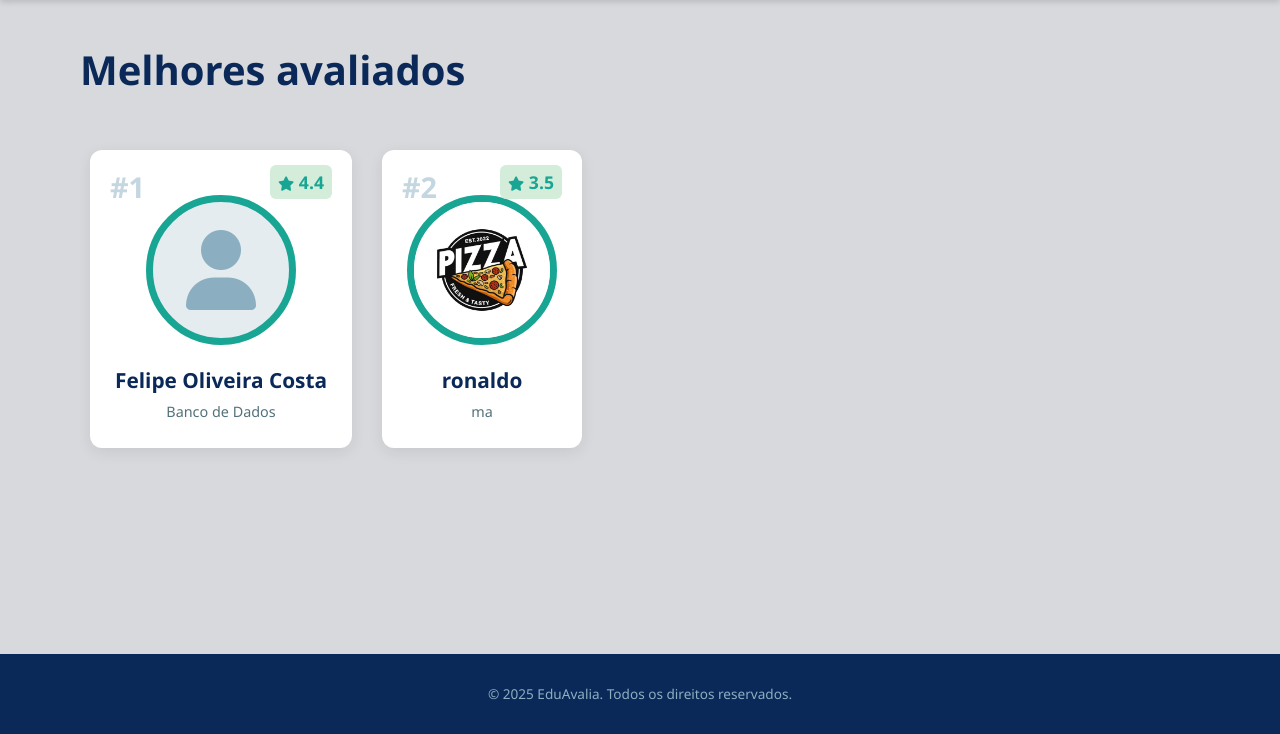
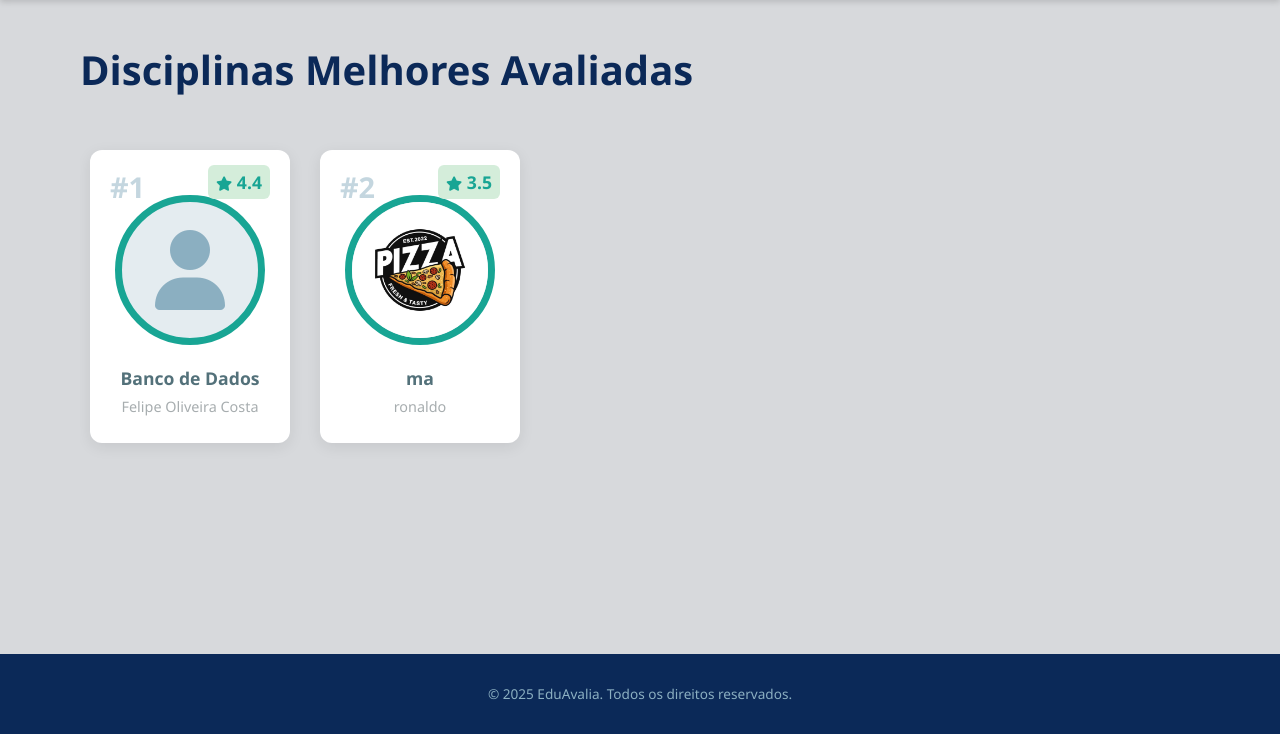
Before and after one commit to MEDEIROSkaiki/avaliacao_professores, a Django app: page /ranking/ in a window 1280 px wide. Shown: the part 66-800 px from the top of the page. Run offline with Django 5.2, Linux system fonts and the light colour scheme; a user stored in the database is signed in; data comes from the database, SQL or seed files in the repository; both versions use the stored data as it was after the commit.

Commit message:
mudanças quase finais

```diff
--- a/avaliacoes/templates/avaliacoes/ranking_geral.html
+++ b/avaliacoes/templates/avaliacoes/ranking_geral.html
@@ -4,12 +4,12 @@
 {% block content %}
 
 <style>
-    /* CSS para o carrossel de ranking */
+    /* ... (Todo o seu CSS de .ranking-container, .ranking-carousel, etc. continua o mesmo) ... */
     .ranking-container {
         width: 100%;
         max-width: 1200px;
         margin: 40px auto;
-        padding: 0 40px; /* Espaço para as setas não ficarem coladas */
+        padding: 0 40px;
         box-sizing: border-box;
     }
 
@@ -23,32 +23,27 @@
     .ranking-carousel {
         display: flex;
         gap: 30px;
-        overflow-x: auto; /* <--- ISSO CRIA O SCROLL HORIZONTAL */
-        padding: 20px 10px; /* Espaço para a sombra do card */
-
-        /* Melhora o scroll em touch-screens */
+        overflow-x: auto;
+        padding: 20px 10px;
         -webkit-overflow-scrolling: touch;
-
-        /* Esconde a barra de scroll (opcional, mas mais bonito) */
-        scrollbar-width: none; /* Firefox */
-        -ms-overflow-style: none;  /* IE e Edge */
+        scrollbar-width: none;
+        -ms-overflow-style: none;
     }
     .ranking-carousel::-webkit-scrollbar {
-        display: none; /* Chrome, Safari e Opera */
+        display: none;
     }
 
     .ranking-card {
-        flex: 0 0 280px; /* Não encolhe, não cresce, base de 280px */
+        flex: 0 0 280px;
         background-color: #fff;
         border-radius: 12px;
         box-shadow: 0 4px 15px rgba(0, 0, 0, 0.08);
         padding: 25px;
         text-align: center;
         transition: transform 0.3s ease, box-shadow 0.3s ease;
-        position: relative; /* Para o número do ranking */
+        position: relative;
     }
 
-    /* Simula o card "central" da sua imagem */
     .ranking-card:hover,
     .ranking-card.active {
         transform: scale(1.05);
@@ -56,7 +51,6 @@
         border: 2px solid var(--verde);
     }
 
-    /* Número do Ranking (ex: #1) */
     .ranking-number {
         position: absolute;
         top: 15px;
@@ -67,7 +61,6 @@
         opacity: 0.5;
     }
 
-    /* Média de Notas (ex: 9.8) */
     .ranking-score {
         position: absolute;
         top: 15px;
@@ -90,8 +83,6 @@
         justify-content: center;
         font-size: 5rem;
         color: var(--azul-acinzentado);
-
-        /* Borda verde (como na sua imagem) */
         border: 7px solid var(--verde);
         background-color: var(--painel-central);
     }
@@ -111,20 +102,29 @@
     }
 
     .ranking-card p {
+        font-size: 1.1rem; /* Aumentado */
+        color: var(--verde-escuro-letras);
+        margin-top: 5px;
+        font-weight: 600; /* Destaque */
+    }
+    /* NOVO: Estilo para o nome do professor (menor) */
+    .ranking-card .professor-name {
         font-size: 0.9rem;
-        color: var(--verde-escuro-letras);
+        color: var(--cinza-escuro-letras);
+        font-weight: 500;
         margin-top: 5px;
     }
 
 </style>
 
 <main class="ranking-container">
-    <h1>Melhores avaliados</h1>
+    <h1>Disciplinas Melhores Avaliadas</h1>
 
     <div class="ranking-carousel">
 
-        {% for professor in professores_ranking %}
-        <a href="{% url 'detalhes_professor' professor.id %}" style="text-decoration: none;">
+        {% for dp in ranking_disciplinas %}
+
+        <a href="{% url 'detalhes_professor' dp.pessoa.professor.id %}" style="text-decoration: none;">
             <div class="ranking-card">
 
                 <div class="ranking-number">
@@ -133,32 +133,25 @@
 
                 <div class="ranking-score">
                     <i class="fa-solid fa-star" style="font-size: 0.9rem;"></i>
-                    {{ professor.media_nota|floatformat:1 }}
+                    {{ dp.media_nota|floatformat:1 }}
                 </div>
 
                 <div class="ranking-card-image">
-                    {% if professor.foto %}
-                        <img src="{{ professor.foto.url }}" alt="Foto de {{ professor.user.get_full_name }}">
+                    {% if dp.pessoa.professor.foto %}
+                        <img src="{{ dp.pessoa.professor.foto.url }}" alt="Foto de {{ dp.pessoa.get_full_name }}">
                     {% else %}
                         <i class="fa-solid fa-user"></i>
                     {% endif %}
                 </div>
 
-                <h3>{{ professor.user.get_full_name }}</h3>
+                <p>{{ dp.disciplina.nome }}</p>
 
-                <p>
-                    {% for dp in professor.user.disciplinas_pessoa.all %}
-                        {{ dp.disciplina.nome }}
-                        {% if not forloop.last %}, {% endif %}
-                    {% empty %}
-                        Professor
-                    {% endfor %}
-                </p>
+                <h3 class="professor-name">{{ dp.pessoa.get_full_name }}</h3>
 
             </div>
         </a>
         {% empty %}
-            <p style="color: var(--verde-escuro-letras);">Nenhum professor foi avaliado ainda.</p>
+            <p style="color: var(--verde-escuro-letras);">Nenhuma disciplina foi avaliada ainda.</p>
         {% endfor %}
         </div>
 </main>
--- a/avaliacoes/templates/base.html
+++ b/avaliacoes/templates/base.html
@@ -713,7 +713,20 @@
           </nav>
 
           <div class="sidebar-logout">
-            <a href="{% url 'logout' %}">Sair</a>
+            <form action="{% url 'logout' %}" method="post" style="display: inline;">
+              {% csrf_token %}
+              <button type="submit" style="
+            background: none;
+            border: none;
+            color: var(--cinza-escuro-letras);
+            font-weight: 500;
+            font-size: 1rem;
+            cursor: pointer;
+            padding: 0;
+            font-family: inherit;">
+                Sair
+              </button>
+            </form>
           </div>
         </div>
 
@@ -775,5 +788,4 @@
   </script>
 
 </body>
-
 </html>
--- a/avaliacoes/views.py
+++ b/avaliacoes/views.py
@@ -577,26 +577,33 @@ def salvar_comentario_api(request):
 # ============================================================
 # NOVA FUNÇÃO (ranking_geral) COMEÇA AQUI, FORA DA ANTERIOR
 # ============================================================
+# Em avaliacoes/views.py
+
 @login_required(login_url='login')
 def ranking_geral(request):
 
-    # 1. Anota a média de notas em cada professor
-    professores_avaliados = Professor.objects.annotate(
-        media_nota=Avg('user__disciplinas_pessoa__avaliacoes__categorias_avaliacao__nota')
+    # 1. A unidade de ranking agora é a 'DisciplinaPessoa' (a turma)
+    #    Anotamos a média de notas em cada 'DisciplinaPessoa'
+    ranking = DisciplinaPessoa.objects.annotate(
+        media_nota=Avg('avaliacoes__categorias_avaliacao__nota')
     )
 
     # 2. Lógica principal do Ranking:
     #    - Filtra para incluir apenas quem JÁ TEM avaliações (media_nota não é Nula)
-    #    - Ordena pela 'media_nota' em ordem descendente (o traço '-' significa 'do maior para o menor')
-    ranking = professores_avaliados.filter(
+    #    - Ordena pela 'media_nota' em ordem descendente
+    #    - select_related otimiza a busca, pegando dados do professor e disciplina
+    ranking_disciplinas = ranking.filter(
         media_nota__isnull=False
+    ).select_related(
+        'pessoa', 'pessoa__professor', 'disciplina'
     ).order_by('-media_nota')
 
-    # 3. (Opcional) Limita o ranking aos 10 melhores
-    ranking_top_10 = ranking[:10]
+    # 3. Limita o ranking (ex: Top 10)
+    ranking_top_10 = ranking_disciplinas[:10]
 
     context = {
-        'professores_ranking': ranking_top_10
+        # O nome da variável mudou para refletir o que estamos enviando
+        'ranking_disciplinas': ranking_top_10
     }
 
     return render(request, 'avaliacoes/ranking_geral.html', context)
```
Also changed, not shown: avaliacoes/templates/avaliacoes/detalhes_professor.html (+130 -31 lines), db.sqlite3.
